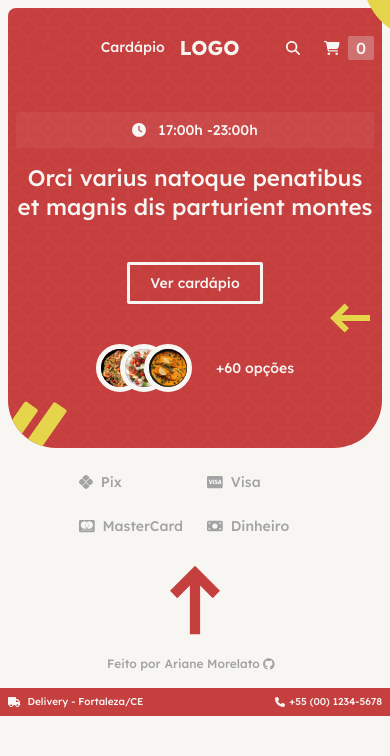
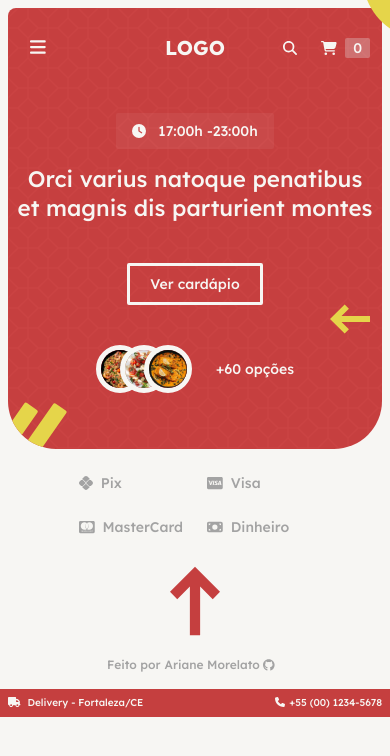
Before and after one commit to aridsm/food-app-2, a React (Vite) app: page / in a window 390 px wide. Shown: the top 756 px of the page. Built offline with nearby package versions, Linux system fonts and the light colour scheme.

Commit message:
fix: ajustes no header

```diff
--- a/src/components/General/CartNavLink.tsx
+++ b/src/components/General/CartNavLink.tsx
@@ -9,7 +9,7 @@ const CartNavLink: React.FC = () => {
   return (
     <NavLink to="/cart" className="flex items-center gap-2" title="Carrinho">
       <FontAwesomeIcon icon={faCartShopping} />
-      <div className="bg-neutral-200/[.3]  text-base rounded-sm px-2">
+      <div className="bg-neutral-200/[.3] text-sm  md:text-base rounded-sm px-2">
         {cart.totalItems}
       </div>
     </NavLink>
--- a/src/components/General/Header.tsx
+++ b/src/components/General/Header.tsx
@@ -1,11 +1,50 @@
 import NavLinks from "./NavLinks.tsx";
 import SearchBar from "./SearchBar.tsx";
 import CartNavLink from "./CartNavLink.tsx";
+import { FontAwesomeIcon } from "@fortawesome/react-fontawesome";
+import { faBars } from "@fortawesome/free-solid-svg-icons";
+import { useState, useEffect, useRef } from "react";
 
 const Header: React.FC<{ className?: string }> = ({ className }) => {
+  const [menuOpen, setMenuOpen] = useState<boolean>(false);
+  const refButtonMenu = useRef<HTMLButtonElement | null>(null);
+
+  useEffect(() => {
+    const onClickPage = ({ target }: { target: EventTarget | null }) => {
+      if (
+        target !== refButtonMenu.current &&
+        !refButtonMenu.current?.contains(target as Node)
+      )
+        setMenuOpen(false);
+    };
+
+    window.addEventListener("click", onClickPage);
+
+    return () => {
+      window.removeEventListener("click", onClickPage);
+    };
+  }, []);
+
   return (
-    <header className={`${className} flex items-center py-1`}>
-      <NavLinks className="flex-1" />
+    <header className={`${className} flex items-center py-1 px-1`}>
+      <div className="relative flex-1">
+        <button
+          ref={refButtonMenu}
+          aria-label="menu"
+          className={`px-2 text-left py-[4px] rounded-sm block xl:hidden border-2 transition-all max-w-fit ${
+            menuOpen ? "border-mostard" : "border-transparent"
+          }`}
+          onClick={() => setMenuOpen(true)}
+        >
+          <FontAwesomeIcon icon={faBars} className="text-lg" />
+        </button>
+
+        <NavLinks
+          className={`lg:flex-1 transition-all  xl:top-0 ${
+            menuOpen ? "opacity-100 top-12" : "opacity-0 top-16"
+          }`}
+        />
+      </div>
       <h1 className="text-xl font-bold flex-1 text-center">LOGO</h1>
       <div className="flex-1 flex items-center gap-6 justify-end">
         <SearchBar />
--- a/src/components/General/NavLinks.module.css
+++ b/src/components/General/NavLinks.module.css
@@ -1,3 +1,9 @@
 .activeLink {
   @apply border-red-theme text-red-theme;
 }
+
+@media all and (max-width: 1280px) {
+  .activeLink {
+    @apply border-transparent text-white-beige;
+  }
+}
--- a/src/components/General/NavLinks.tsx
+++ b/src/components/General/NavLinks.tsx
@@ -6,12 +6,14 @@ const NavLinks: React.FC<{ className?: string }> = ({ className }) => {
   const currentPath: string = route.pathname;
 
   return (
-    <nav className={className}>
-      <ul className="flex items-center gap-10">
+    <nav
+      className={`${className} absolute z-10 xl:relative bg-red-theme xl:bg-transparent rounded-sm border-2 xl:border-0 border-white-beige`}
+    >
+      <ul className="flex-col xl:flex-row xl:items-center flex gap-4 xl:gap-10 p-4 xl:p-0">
         <li>
           <NavLink
             to="/"
-            className={`border-b-[3px] ${
+            className={`xl:border-b-[3px] ${
               currentPath === "/" ? classes.activeLink : "border-transparent"
             }`}
           >
@@ -21,7 +23,7 @@ const NavLinks: React.FC<{ className?: string }> = ({ className }) => {
         <li>
           <NavLink
             to="/menu"
-            className={`px-1 border-b-[3px] ${
+            className={`xl:px-1 border-b-[3px] ${
               currentPath === "/menu"
                 ? classes.activeLink
                 : "border-transparent"
--- a/src/components/General/SearchBar.tsx
+++ b/src/components/General/SearchBar.tsx
@@ -16,8 +16,10 @@ const SearchBar: React.FC = () => {
   const navigate = useNavigate();
 
   const handleButtonClick = () => {
-    if (searchBarVisible) {
+    if (searchBarVisible && searchValue) {
       searchProduct();
+    } else if (searchBarVisible && !searchValue) {
+      setSearchBarVisible(false);
     } else {
       setSearchBarVisible(true);
     }
@@ -65,9 +67,9 @@ const SearchBar: React.FC = () => {
   }, [dispatch, searchValue]);
 
   return (
-    <div ref={searchRef} className="flex items-center gap-4">
+    <div ref={searchRef} className="flex items-center gap-4 relative">
       <input
-        className={` px-2 py-1 text-sm transition-all ${
+        className={` px-2 py-1 text-sm absolute right-8 transition-all ${
           searchBarVisible ? "w-40 opacity-100" : "w-0 opacity-0"
         }`}
         placeholder="Pesquisar..."
--- a/src/routes/pages/Home/HomeMobile.tsx
+++ b/src/routes/pages/Home/HomeMobile.tsx
@@ -33,7 +33,7 @@ const HomeMobile: React.FC<{ className?: string }> = ({ className }) => {
         </div>
         <Header className=" text-white-beige py-6 max-w-[900px] w-full" />
         <div className="w-fit text-center md:text-left max-w-[450px] md:max-w-[550px] lg:max-w-[750px] pt-6 lg:pt-10 pb-14 md:pb-20 lg:pb-24 self-center relative">
-          <p className=" bg-white-beige/[.05] text-white-beige justify-center w-full md:w-fit rounded-sm py-2 px-4 mb-4 flex items-center ">
+          <p className=" bg-white-beige/[.05] text-white-beige justify-center w-fit mx-auto md:mx-0 rounded-sm py-2 px-4 mb-4 flex items-center ">
             <FontAwesomeIcon icon={faClock} className="mr-3" />
             <time>17:00</time>h - <time>23:00</time>h
           </p>
```
